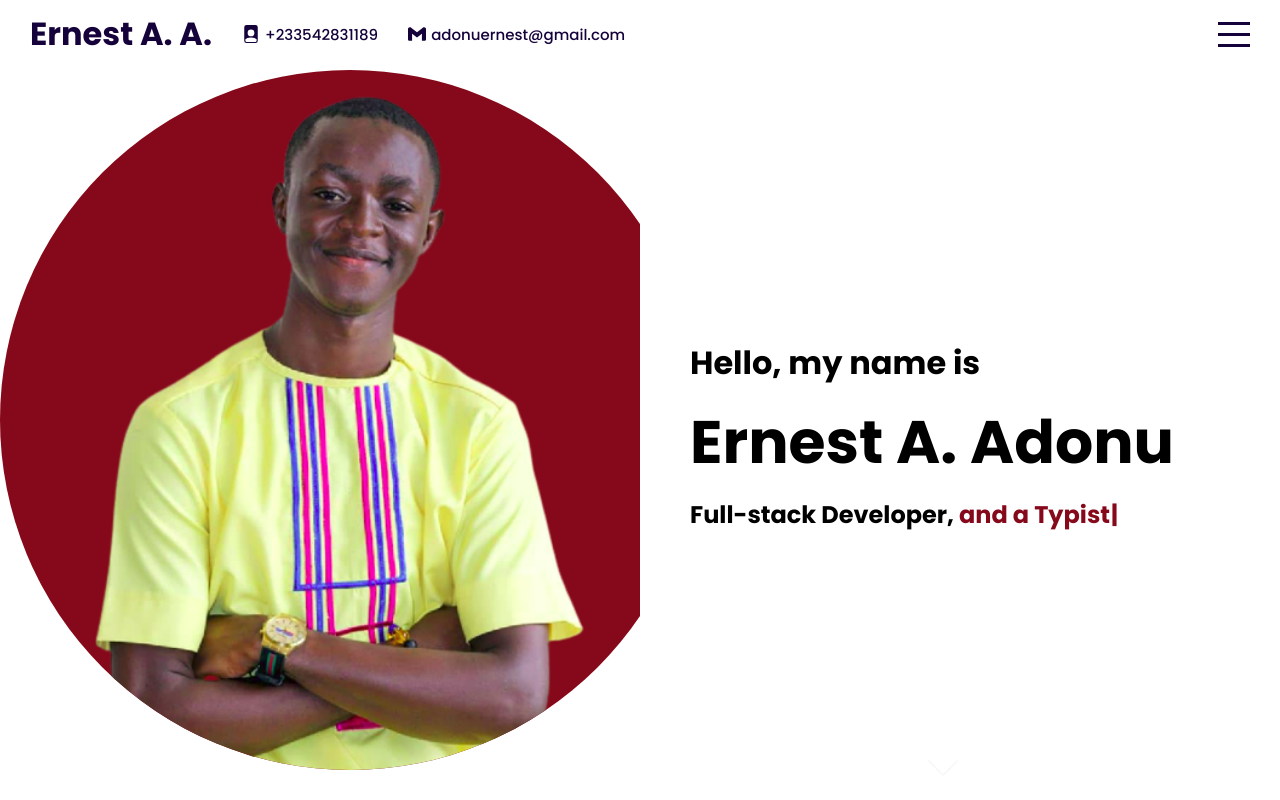
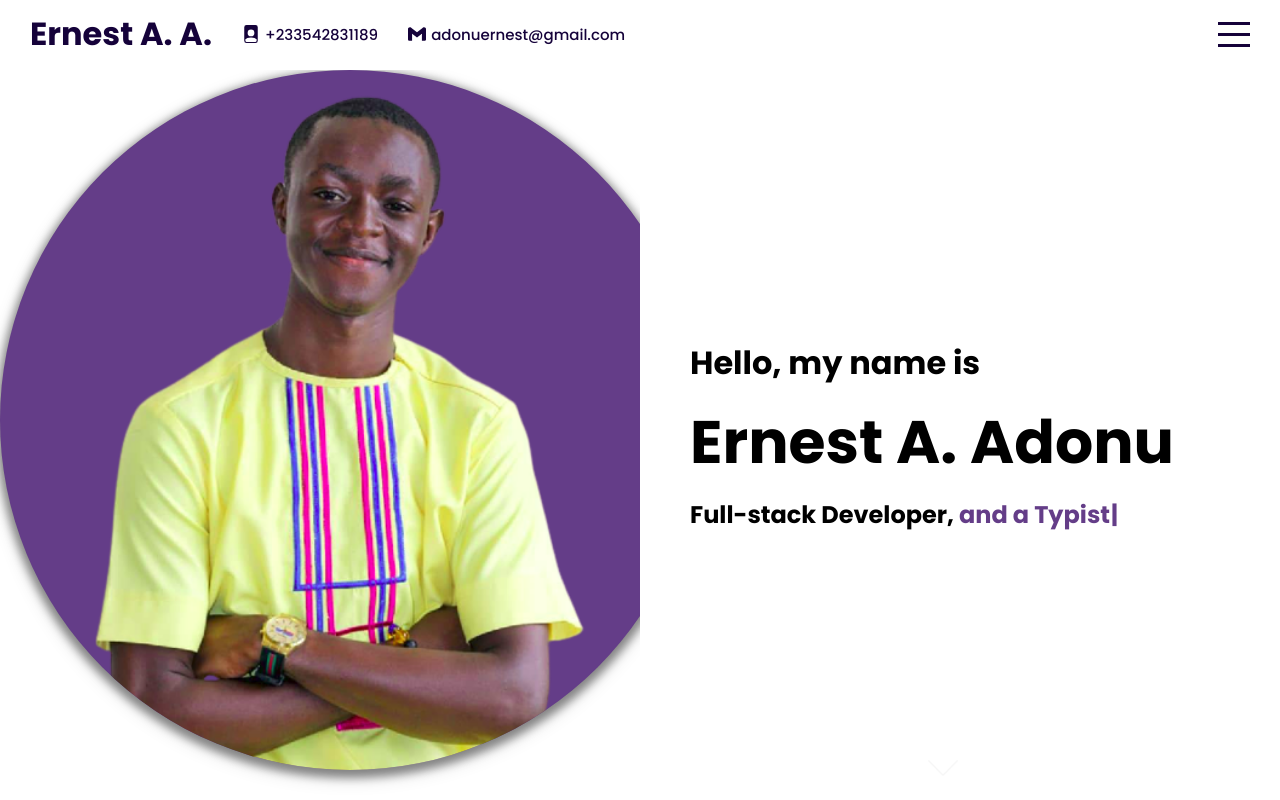
Before and after one commit to principlebrothers/Portfolio, a React (Vite) app: page / in a window 1280 px wide. Built offline with nearby package versions, Linux system fonts and the light colour scheme.

Commit message:
Change introduction colors

```diff
--- a/src/components/intro/Intro.scss
+++ b/src/components/intro/Intro.scss
@@ -31,7 +31,7 @@
 
         span {
           font-size: inherit;
-          color: #86091b;
+          color: $btn-color;
         }
       }
     }
@@ -61,11 +61,12 @@
     .img__container {
       width: 700px;
       height: 700px;
-      background-color: #86091b;
+      background-color: $btn-color;
       display: flex;
       justify-content: center;
       align-items: center;
       border-radius: 50%;
+      box-shadow: 0 4px 8px 4px rgba(0, 0, 0, 0.4), 0 6px 20px 0 rgba(0, 0, 0, 0.19);
 
       img {
         height: 100%;
```
